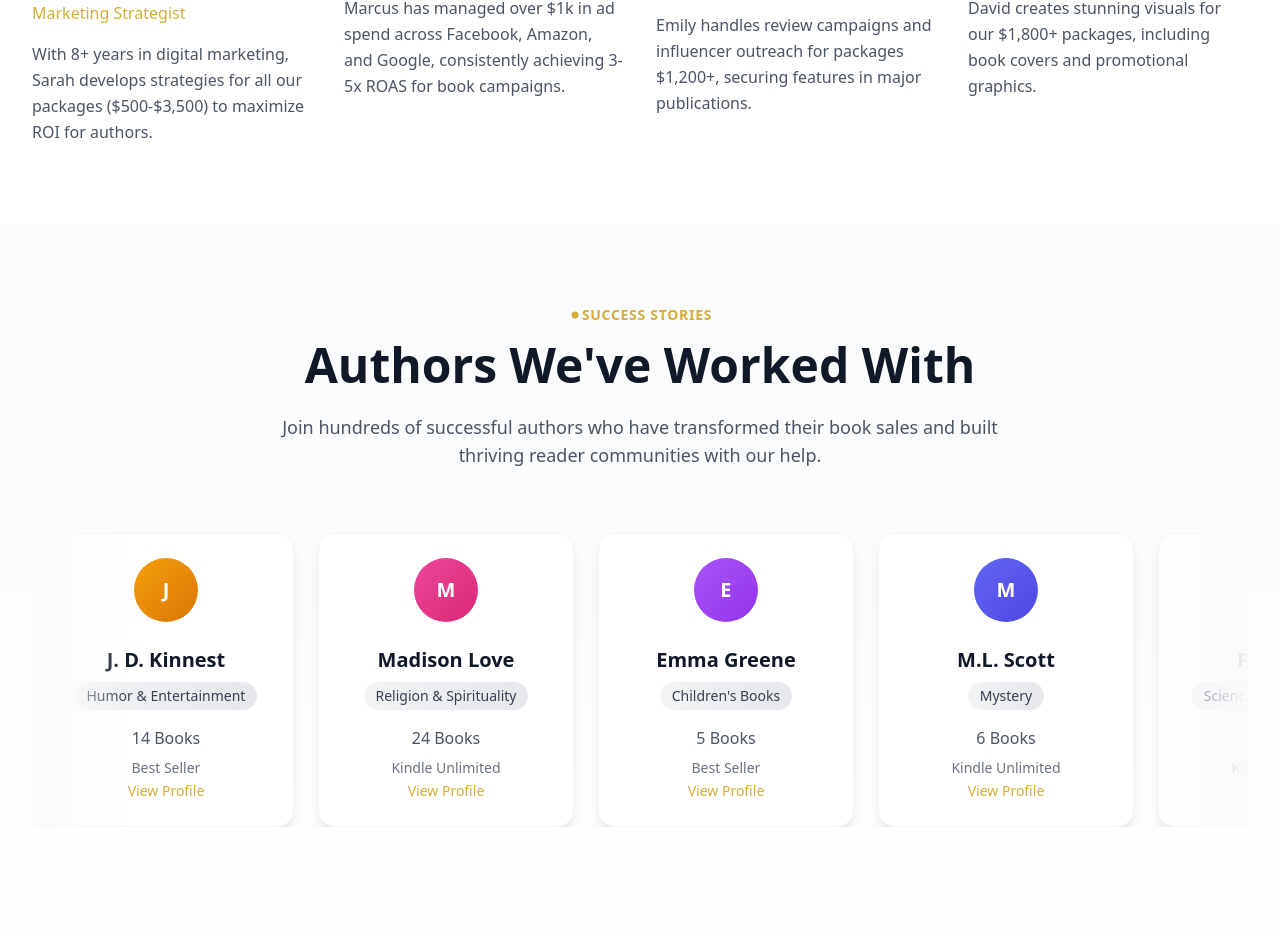
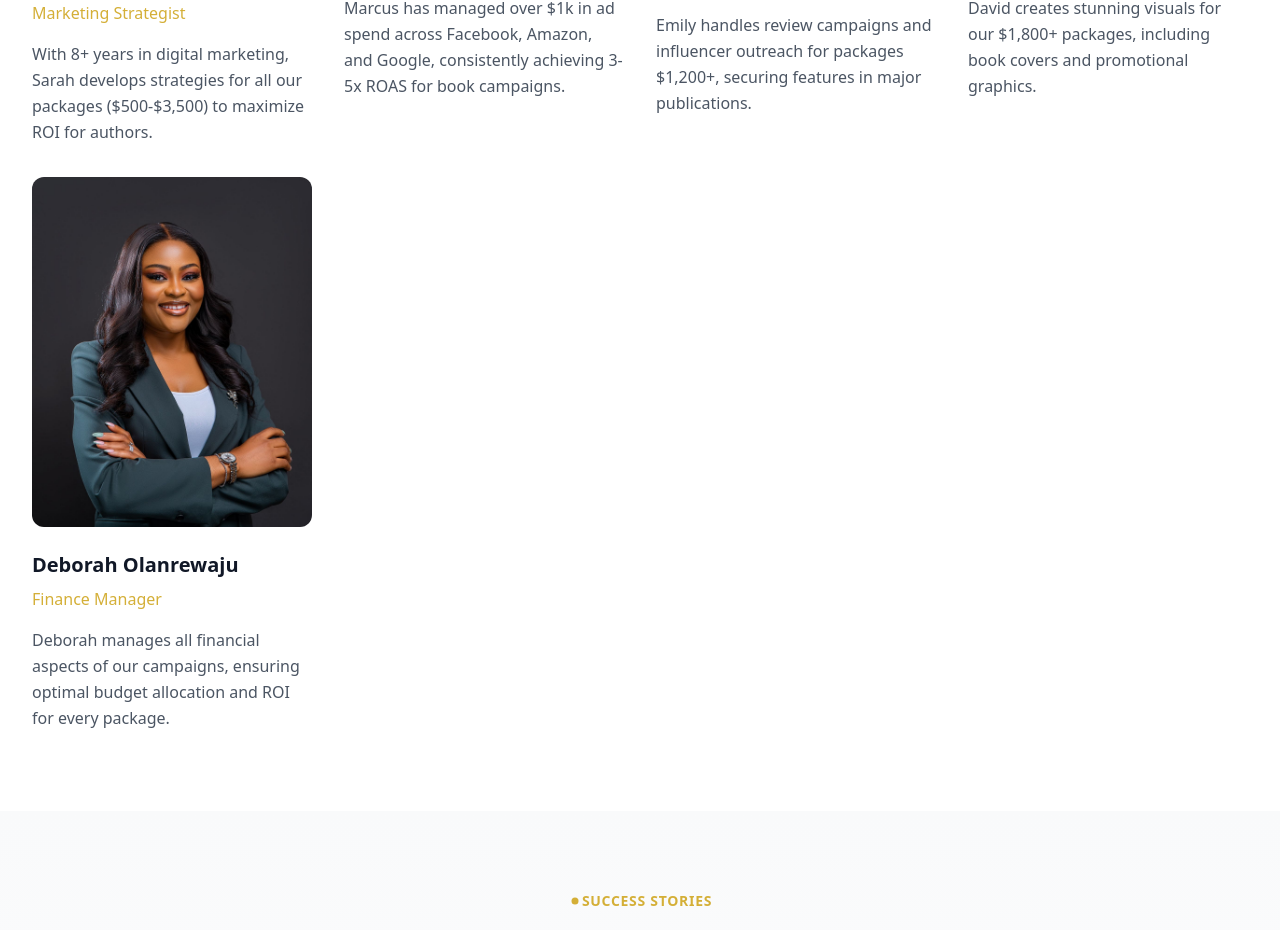
Before and after one commit to Amuda-Abdullah/mabel-marketing-agency, a React (Vite) app: page /#home in a window 1280 px wide. Shown: the part 4293-5223 px from the top of the page. Built offline with nearby package versions, Linux system fonts and the light colour scheme.

Commit message:
added new lady to the team

```diff
--- a/src/assets/index.ts
+++ b/src/assets/index.ts
@@ -4,3 +4,4 @@ export { default as emily } from "./emily.jpg";
 export { default as sarah } from "./sarah.jpg";
 export { default as marcus } from "./marcus.jpg";
 export { default as epic } from "./epic.png";
+export { default as deborah } from "./deborah.jpg";
--- a/src/components/TeamSection.tsx
+++ b/src/components/TeamSection.tsx
@@ -3,7 +3,7 @@ import React from "react";
 import { motion } from "framer-motion";
 import { GoDotFill } from "react-icons/go";
 import { SiGmail } from "react-icons/si";
-import { david, emily, marcus, sarah } from "../assets";
+import { david, deborah, emily, marcus, sarah } from "../assets";
 
 interface TeamMember {
   id: number;
@@ -42,6 +42,13 @@ const TeamSection: React.FC = () => {
       image: david,
       role: "Creative Designer",
       description: "David creates stunning visuals for our $1,800+ packages, including book covers and promotional graphics.",
+    },
+    {
+      id: 5,
+      name: "Deborah Olanrewaju",
+      image: deborah,
+      role: "Finance Manager",
+      description: "Deborah manages all financial aspects of our campaigns, ensuring optimal budget allocation and ROI for every package.",
     },
   ];
 
```
Also changed, not shown: src/assets/deborah.jpg (added).
